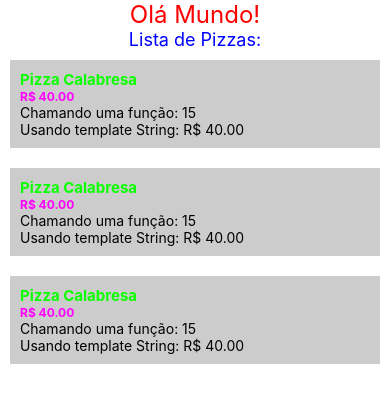
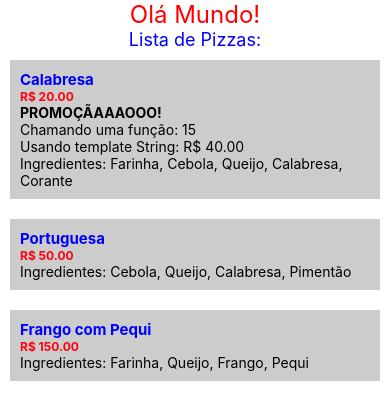
Before and after one commit to weullermarcos/b7web_react_native_1, a React Native app: screen / in a window 390 px wide. Shown: the top 420 px of the page. Built offline with nearby package versions, Linux system fonts and the light colour scheme.

Commit message:
Enviando um array de props

```diff
--- a/App.tsx
+++ b/App.tsx
@@ -11,9 +11,23 @@ const App = () =>{
       <Text style={styles.titulo}>Olá Mundo!</Text>
       <Text style={styles.subtitulo}>Lista de Pizzas:</Text>
 
-      <PizzaItem/>
-      <PizzaItem/>
-      <PizzaItem/>
+      <PizzaItem
+         name="Calabresa"
+         price={20}
+         originalPrice={100}
+         items={['Farinha', 'Cebola', 'Queijo', 'Calabresa', 'Corante']}
+      />
+      <PizzaItem
+         name="Portuguesa"
+         price={50}
+         items={['Cebola', 'Queijo', 'Calabresa', 'Pimentão']}
+      />
+      <PizzaItem
+         name="Frango com Pequi"
+         price={150}
+         items={['Farinha', 'Queijo', 'Frango', 'Pequi']}
+      />
+
    </SafeAreaView>
    );
 }
--- a/components/PizzaItem.tsx
+++ b/components/PizzaItem.tsx
@@ -1,10 +1,19 @@
 import { StyleSheet, Text, View } from "react-native";
 
+//Criando um tipo props
+type Props = {
+
+    name: string;
+    price: number;
+    originalPrice?: number; //indica que o parâmetro é opcional
+    items: string[]; //recebendo um array de strings para os itens
+}
+
 //Criando e exportando o componente
-export const PizzaItem = () => {
+export const PizzaItem = ({name, price, originalPrice, items}: Props) => {
 
     //criando variáveis
-    let nome = 'Pizza Calabresa';
+    let nome = 'Pizza XXXXXXX';
     let preco = 40;
 
     //Criando uma função
@@ -15,10 +24,22 @@ export const PizzaItem = () => {
 
     return (
         <View style={styles.container}>
-            <Text style={styles.nome}>{nome}</Text>
-            <Text style={[styles.preco, styles.negrito]}>R$ {preco.toFixed(2)}</Text>
-            <Text>Chamando uma função: {soma(10,5)}</Text>
-            <Text>{`Usando template String: R$ ${preco.toFixed(2)}`}</Text>
+
+            <Text style={styles.nome}>{name}</Text>
+            <Text style={[styles.preco, styles.negrito]}>R$ {price.toFixed(2)}</Text>
+
+            {originalPrice && originalPrice > preco &&
+                <View>
+                    <Text style={[styles.negrito]}>PROMOÇÃAAAOOO!</Text>
+
+                    <Text>Chamando uma função: {soma(10,5)}</Text>
+
+                    <Text>{`Usando template String: R$ ${preco.toFixed(2)}`}</Text>
+                </View>
+            }
+
+            <Text>Ingredientes: {items.join(', ')}</Text>
+
         </View>
     );
 }
@@ -33,11 +54,11 @@ const styles = StyleSheet.create({
     nome: {
         fontSize: 15,
         fontWeight: 'bold',
-        color: '#0AFF00',
+        color: '#0000FF',
     },
     preco: {
         fontSize: 12,
-        color: '#FF00FF',
+        color: '#FF000F',
     },
     negrito: {
         fontWeight: 'bold',
```
